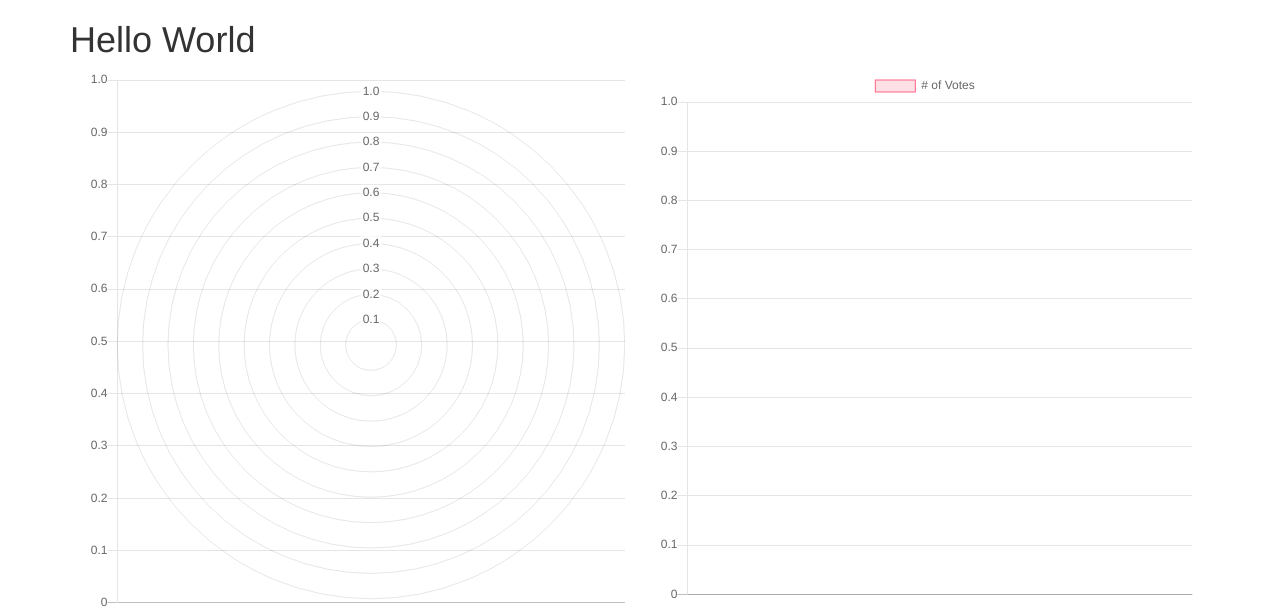
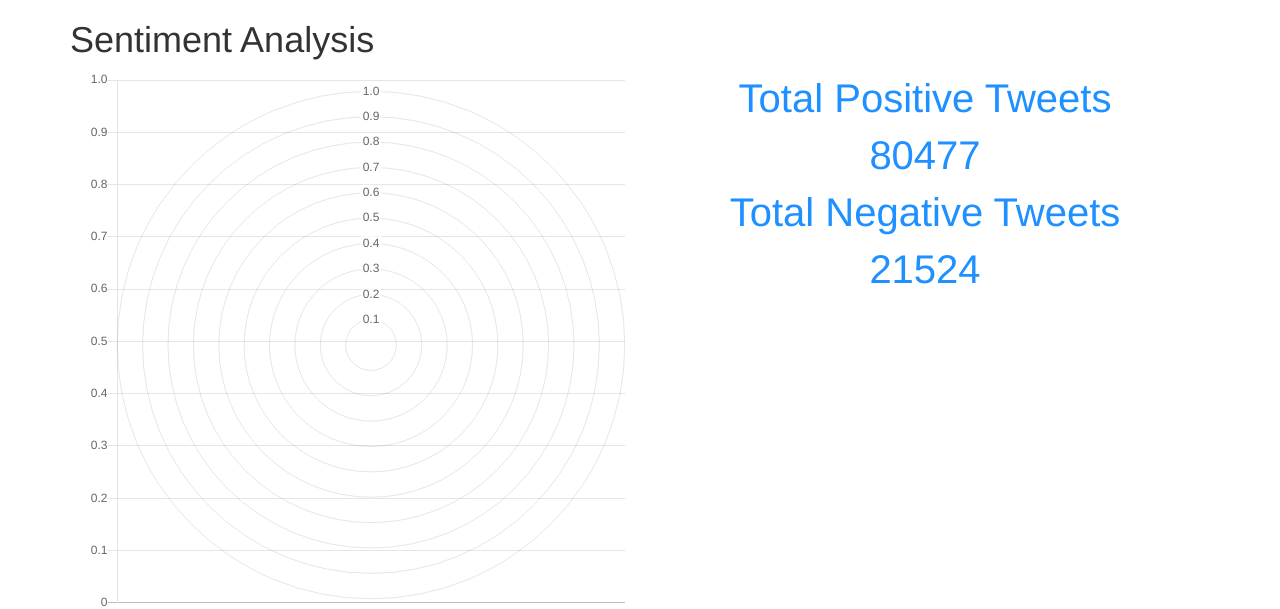
Before and after one commit to SmartPracticeschool/SBSPS-Challenge-4911-Sentiment-Analysis-of-COVID-19-Tweets-Visualization-Dashboard, a Django app: page / in a window 1280 px wide. Shown: the top 609 px of the page. Run offline with Django 3.2, Linux system fonts and the light colour scheme; data comes from the database, SQL or seed files in the repository; some libraries are stand-ins or nearby versions.

Commit message:
Update charts.html

```diff
--- a/src/templates/charts.html
+++ b/src/templates/charts.html
@@ -107,16 +107,20 @@ function setChart(){
 
 <div class='row'>
     <div class='col-sm-12' url-endpoint='{% url "api-data" %}'>
-        <h1>Hello World</h1>
+        <h1>Sentiment Analysis</h1>
         <div class='col-sm-6'>
             <canvas id="myChart" width="400" height="400"></canvas>
         </div>
+        <div style="color:DodgerBlue;font-size:40px;"><center>Total Positive Tweets<br>80477
+            <br>Total Negative Tweets<br>21524</centre></div>
+    </div>
+    <div>
         <div class='col-sm-6'>
             <canvas id="myChart2" width="400" height="400"></canvas>
         </div>
 
-
     </div>
+  </div>
 </div>
 
 {% endblock content %}
```
